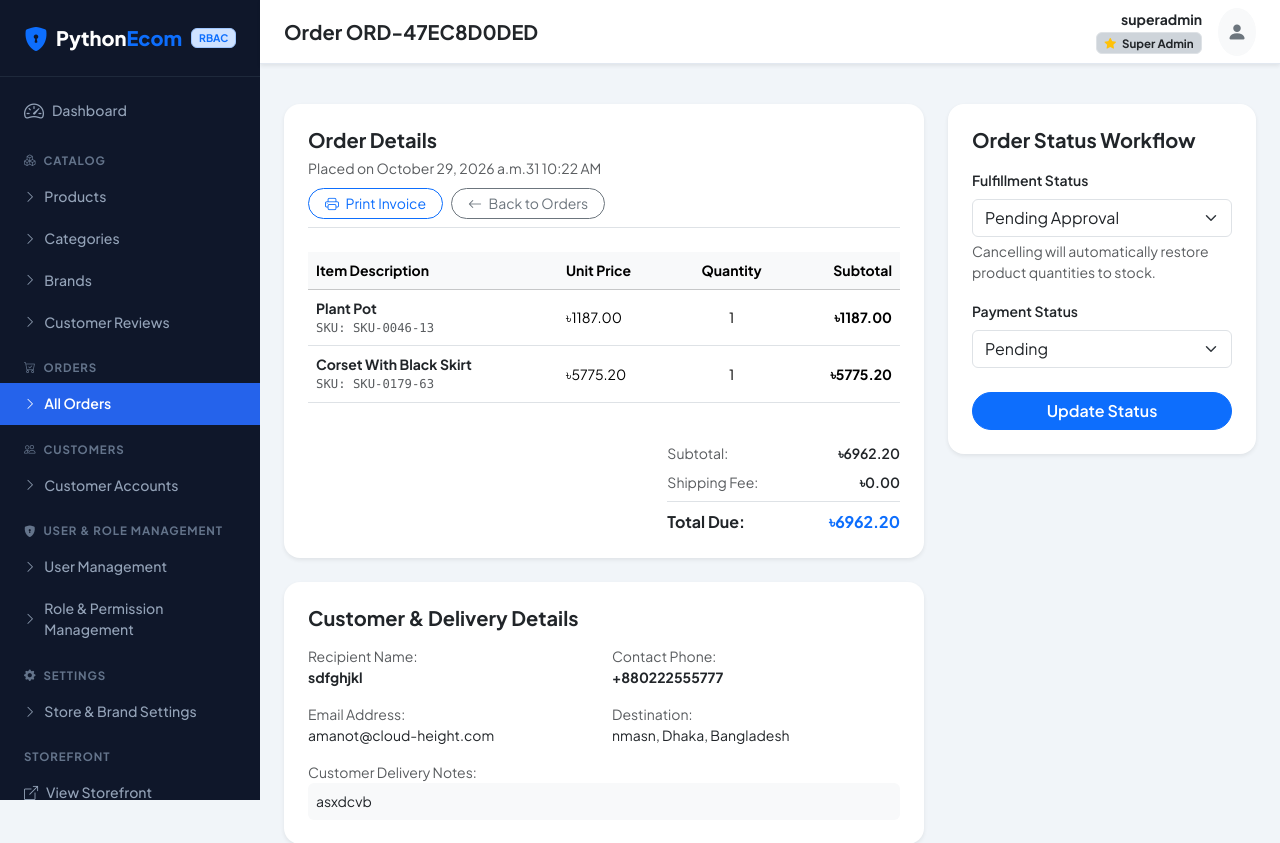
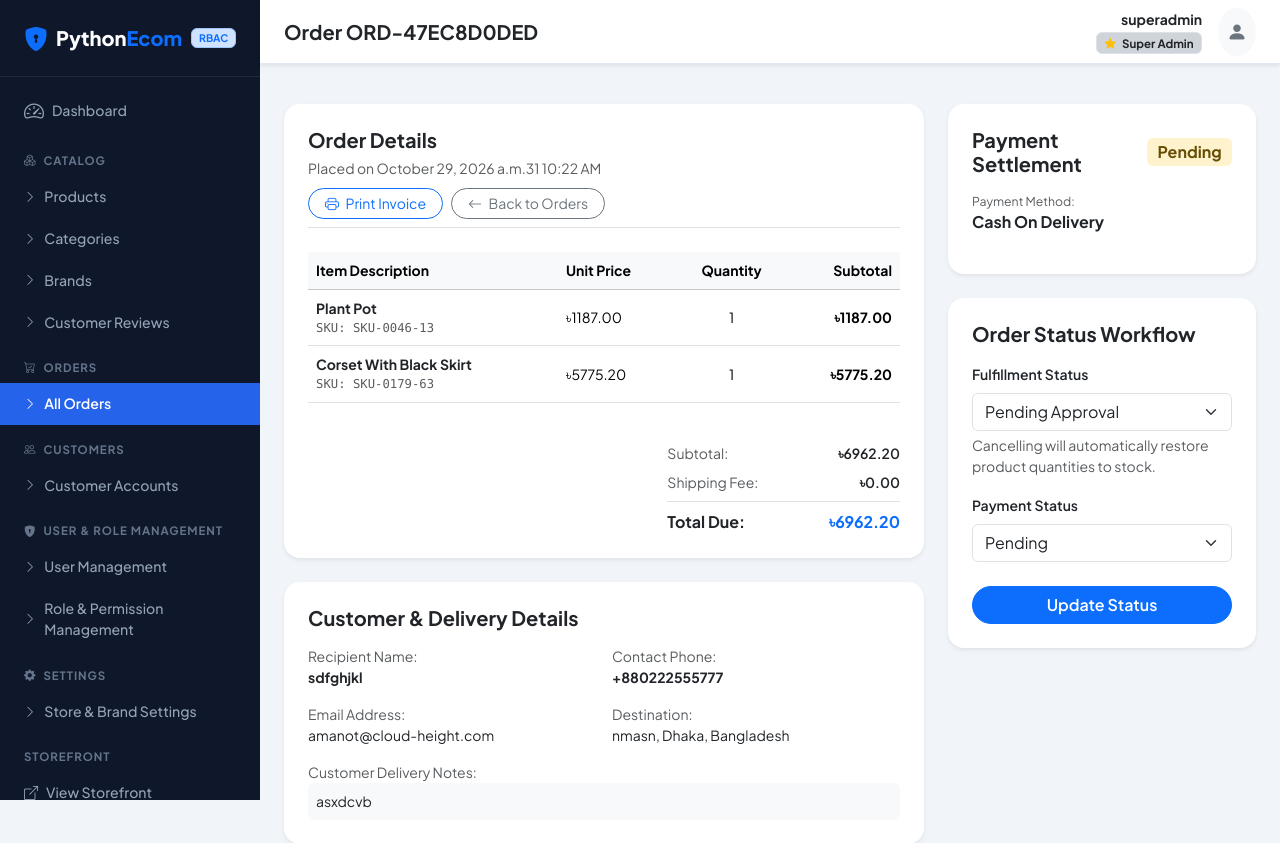
Before and after one commit to alimranedx/pythonecom, a Django app: page /app-admin/orders/3/ in a window 1280 px wide. Shown: the top 843 px of the page. Run offline with Django 5.2, Linux system fonts and the light colour scheme; a user stored in the database is signed in; data comes from the database, SQL or seed files in the repository.

Commit message:
feat(admin): display and search bKash TrxID in order list, order details, and printable invoice

```diff
--- a/admin_panel/views.py
+++ b/admin_panel/views.py
@@ -443,7 +443,11 @@ def admin_order_list(request):
         orders = orders.filter(payment_method=payment_method_filter)
 
     if order_id_filter:
-        orders = orders.filter(order_number__icontains=order_id_filter)
+        orders = orders.filter(
+            Q(order_number__icontains=order_id_filter) |
+            Q(transaction_id__icontains=order_id_filter) |
+            Q(payment_id__icontains=order_id_filter)
+        )
 
     if customer_filter:
         orders = orders.filter(
@@ -456,6 +460,8 @@ def admin_order_list(request):
     if q:
         orders = orders.filter(
             Q(order_number__icontains=q) |
+            Q(transaction_id__icontains=q) |
+            Q(payment_id__icontains=q) |
             Q(full_name__icontains=q) |
             Q(email__icontains=q) |
             Q(phone__icontains=q)
--- a/templates/accounts/orders.html
+++ b/templates/accounts/orders.html
@@ -50,7 +50,7 @@
                                     {% endif %}
                                 </td>
                                 <td>
-                                    <span class="badge bg-light text-dark border">{{ order.get_payment_method_display }}</span>
+                                    <span class="badge bg-light text-dark border d-block mb-1">{{ order.get_payment_method_display }}</span>{% if order.transaction_id %}<span class="badge bg-danger-subtle text-danger font-monospace border border-danger-subtle d-inline-block small" title="bKash TrxID"><i class="bi bi-receipt me-1"></i>{{ order.transaction_id }}</span>{% endif %}
                                 </td>
                                 <td class="text-end pe-4">
                                     <a href="{% url 'order_confirmation' order.order_number %}" class="btn btn-sm btn-outline-primary rounded-pill">
--- a/templates/admin_panel/orders/detail.html
+++ b/templates/admin_panel/orders/detail.html
@@ -105,6 +105,48 @@
 
     <!-- Right: Status Update Controls -->
     <div class="col-lg-4">
+        <!-- Payment Settlement & bKash TrxID Card -->
+        <div class="card border-0 shadow-sm rounded-4 p-4 bg-white mb-4">
+            <div class="d-flex justify-content-between align-items-center mb-3">
+                <h5 class="fw-bold mb-0">Payment Settlement</h5>
+                {% if order.payment_status == 'paid' %}
+                    <span class="badge bg-success-subtle text-success fs-6"><i class="bi bi-check-circle me-1"></i>Paid</span>
+                {% elif order.payment_status == 'failed' %}
+                    <span class="badge bg-danger-subtle text-danger fs-6">Failed</span>
+                {% else %}
+                    <span class="badge bg-warning-subtle text-warning-emphasis fs-6">{{ order.get_payment_status_display }}</span>
+                {% endif %}
+            </div>
+
+            <div class="small">
+                <div class="mb-3">
+                    <span class="text-muted d-block small">Payment Method:</span>
+                    <strong class="text-dark fs-6">{{ order.get_payment_method_display }}</strong>
+                </div>
+
+                {% if order.transaction_id %}
+                <div class="mb-3 p-3 bg-light rounded-3 border border-danger-subtle">
+                    <span class="text-muted d-block small fw-bold text-uppercase">
+                        <i class="bi bi-receipt text-danger me-1"></i>bKash TrxID / Reference
+                    </span>
+                    <div class="d-flex align-items-center justify-content-between mt-1">
+                        <code class="fw-bold text-danger fs-5">{{ order.transaction_id }}</code>
+                        <button type="button" class="btn btn-sm btn-outline-secondary rounded-pill px-2 py-0" onclick="navigator.clipboard.writeText('{{ order.transaction_id }}'); this.innerHTML='<i class=\'bi bi-check\'></i> Copied'; setTimeout(() => this.innerHTML='<i class=\'bi bi-copy\'></i> Copy', 2000)">
+                            <i class="bi bi-copy"></i> Copy
+                        </button>
+                    </div>
+                </div>
+                {% endif %}
+
+                {% if order.payment_id %}
+                <div>
+                    <span class="text-muted d-block small">Gateway Session ID:</span>
+                    <span class="font-monospace text-secondary small text-break">{{ order.payment_id }}</span>
+                </div>
+                {% endif %}
+            </div>
+        </div>
+
         <div class="card border-0 shadow-sm rounded-4 p-4 bg-white sticky-top" style="top: 90px;">
             <h5 class="fw-bold mb-3">Order Status Workflow</h5>
 
--- a/templates/admin_panel/orders/invoice.html
+++ b/templates/admin_panel/orders/invoice.html
@@ -100,7 +100,7 @@
                     </div>
                     <div>
                         <span class="small text-muted me-2">Payment Method:</span>
-                        <span class="badge bg-light text-dark border">{{ order.get_payment_method_display }}</span>
+                        <span class="badge bg-light text-dark border">{{ order.get_payment_method_display }}</span>{% if order.transaction_id %}<div class="mt-1"><span class="small text-muted me-2">bKash TrxID:</span><code class="fw-bold text-danger">{{ order.transaction_id }}</code></div>{% endif %}
                     </div>
                 </div>
             </div>
```
Also changed, not shown: templates/admin_panel/orders/list.html (+8 -1 lines).
